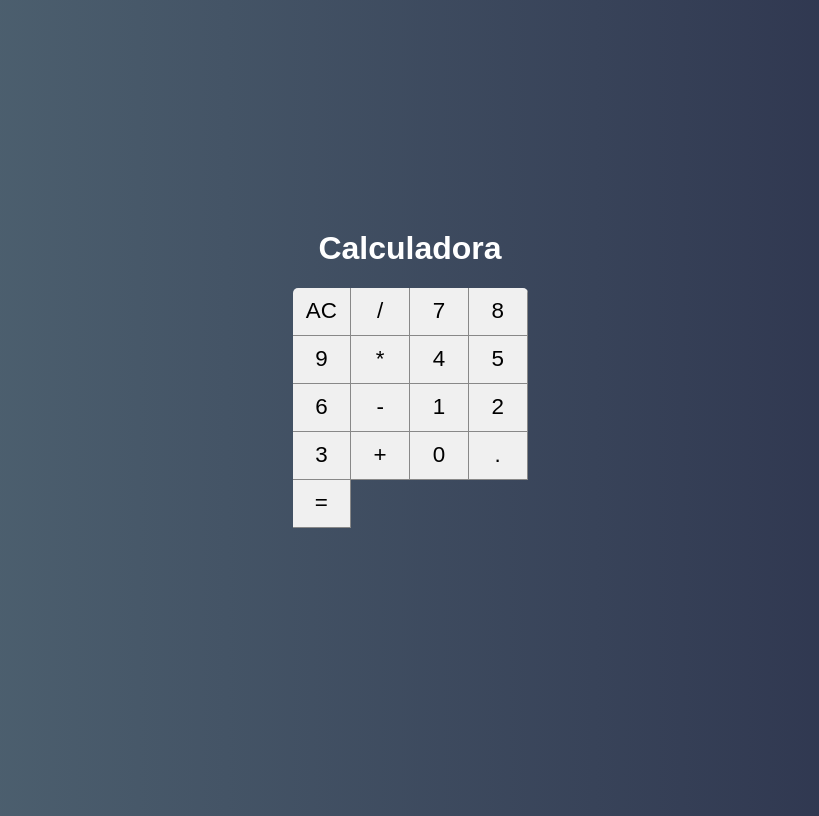
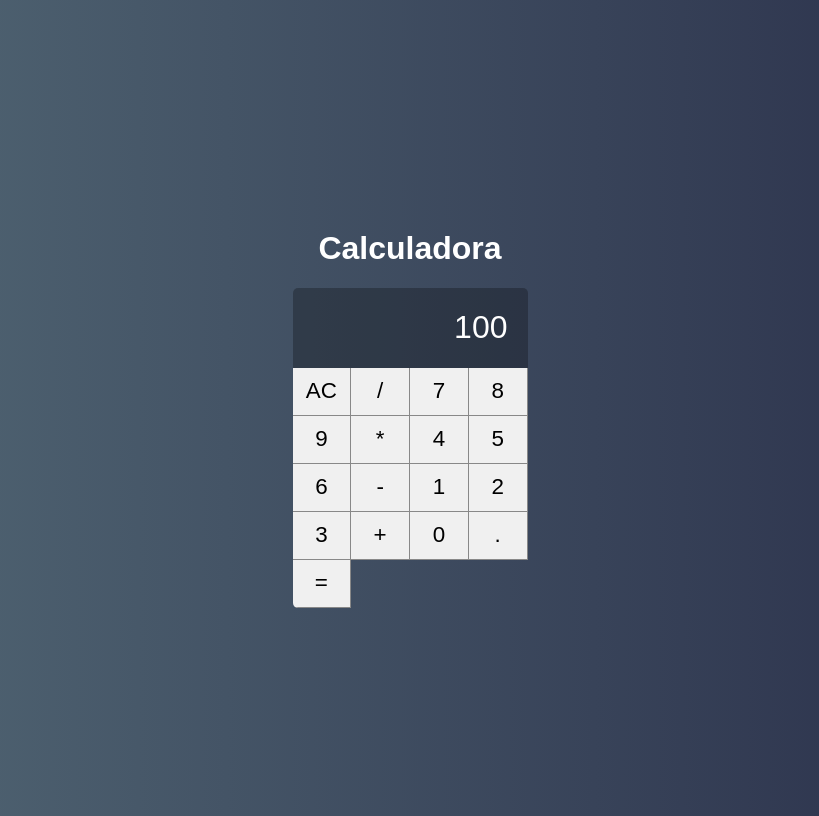
Before and after one commit to aeciofcs/projeto-calculadora, a React (Create React App) app: page / in a window 1280 px wide. Shown: the whole page, without its empty margins (230-1049 px from the left). Built offline with nearby package versions, Linux system fonts and the light colour scheme.

Commit message:
Criando componente Display e aplicando estilo.

```diff
--- /dev/null
+++ b/src/components/Display.css
@@ -0,0 +1,11 @@
+.display {
+    grid-column: span 4;
+    background-color: #0004;
+
+    display: flex;
+    justify-content: flex-end;
+    align-items: center;
+    padding: 20px;
+    font-size: 2.0em;
+    overflow: hidden;
+}
--- /dev/null
+++ b/src/components/Display.jsx
@@ -0,0 +1,7 @@
+import React from 'react'
+import './Display.css'
+
+export default props =>
+    <div className="display">
+        {props.value}
+    </div>
--- a/src/main/Calculator.css
+++ b/src/main/Calculator.css
@@ -6,5 +6,5 @@
     /**background-color: red;*/
     display: grid;
     grid-template-columns: repeat(4, 25%);
-    grid-template-rows: 48px 48px 48px 48px 48px;
+    grid-template-rows: 1fr 48px 48px 48px 48px 48px;
 }
--- a/src/main/Calculator.jsx
+++ b/src/main/Calculator.jsx
@@ -2,11 +2,13 @@
 import './Calculator.css'
 
 import Button from '../components/Button'
+import Display from '../components/Display'
 
 export default class Calculator extends Component {
     render() {
         return (
             <div className="calculator">
+                <Display value={100} />
                 <Button label="AC"/>
                 <Button label="/"/>
                 <Button label="7"/>
```
